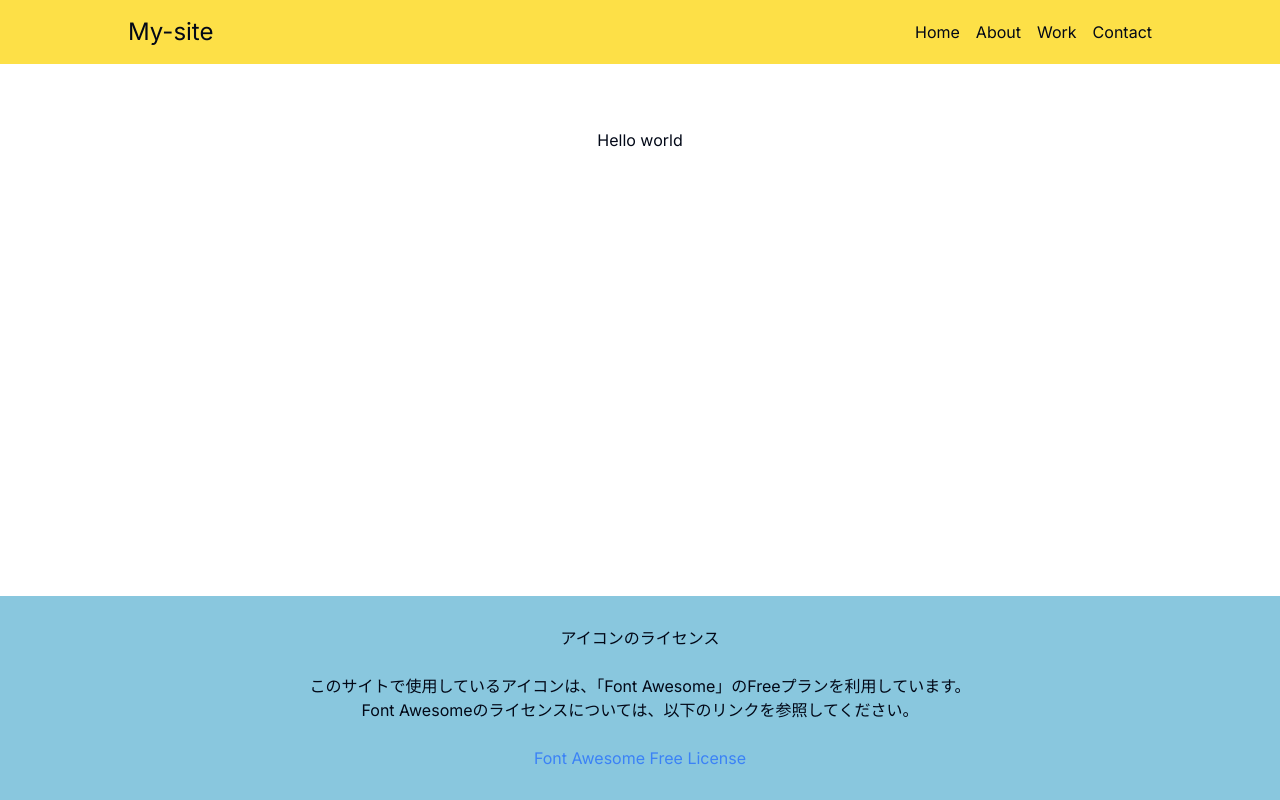
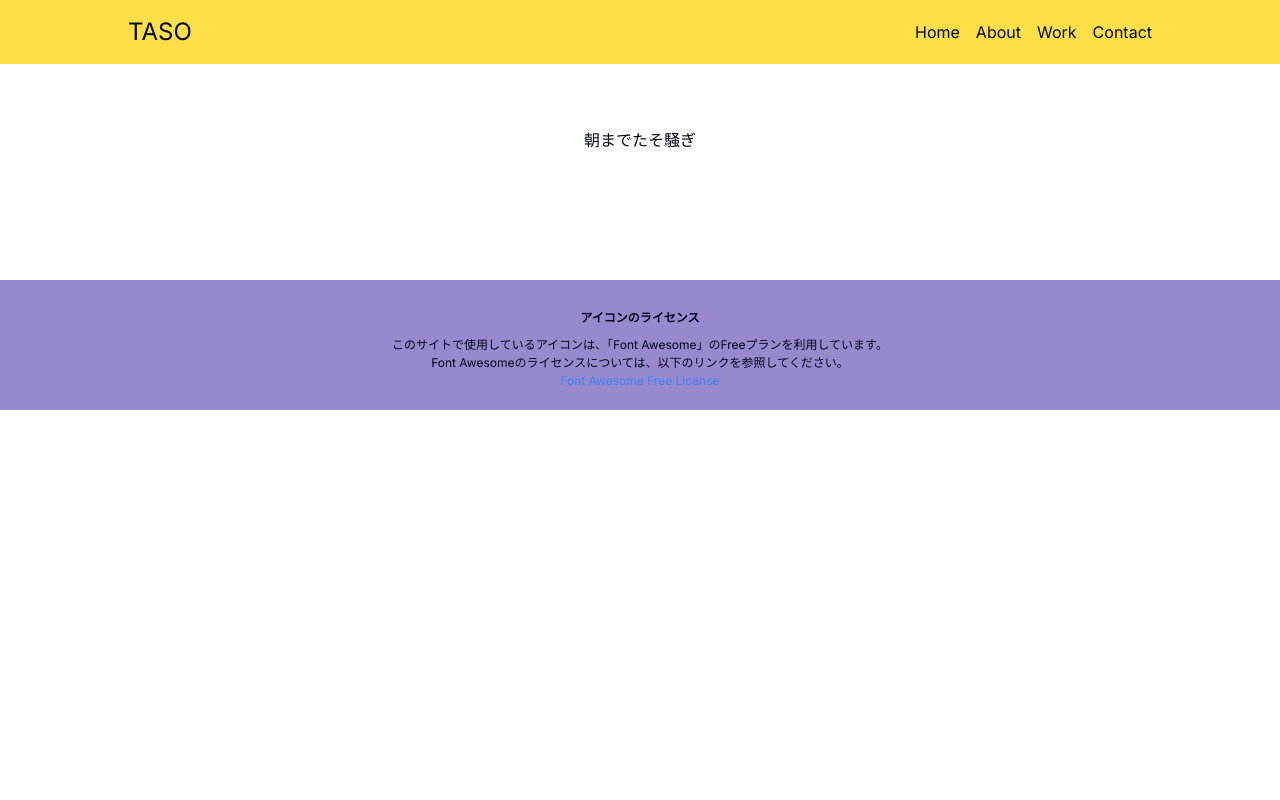
Before and after one commit to tasozo/my-site2, a Next.js app: page / in a window 1280 px wide. Built offline with nearby package versions, Linux system fonts and the light colour scheme.

Commit message:
とりあえず

```diff
--- a/src/app/about/page.js
+++ b/src/app/about/page.js
@@ -1,7 +1,9 @@
 export default function Page() {
   return (
     <>
-      <h2>about</h2>
+
+     background: linear-gradient(220.55deg, #B7DCFF 0%, #FFA4F6 100%);
+     <h1>about</h1>
     </>
   );
 }
--- a/src/app/globals.css
+++ b/src/app/globals.css
@@ -30,7 +30,7 @@
     --card-foreground: 222.2 84% 4.9%;
     --popover: 0 0% 100%;
     --popover-foreground: 222.2 84% 4.9%;
-    --primary: 270 100% 50%;
+    --primary: 282 47% 72%
     --primary-foreground: 210 40% 98%;
     --secondary: 210 40% 96.1%;
     --secondary-foreground: 222.2 47.4% 11.2%;
@@ -78,6 +78,7 @@
   }
 }
 
+
 @layer base {
   * {
     @apply border-border;
@@ -90,14 +91,17 @@
   }
 }
 
+footer{
+  font-size: 12px;
+  background-color: #8977c7de;
+  text-align: center;
+  padding: 20px 0;
+}
 
+h2{
+  font-size: 12px;
+}
 
-
-footer{
-  position: absolute;
-  bottom: 0;
-  width: 100%;
-  background-color: #89c7de;
-  text-align: center;
-  padding: 30px 0;
-}
+  html,body {
+    height: 100%
+  }
--- a/src/app/layout.js
+++ b/src/app/layout.js
@@ -20,13 +20,11 @@ export default function RootLayout({ children }) {
 
         <footer>
         <div>
-        <p>アイコンのライセンス</p>
-        <br />
+        <h2>アイコンのライセンス</h2>
         <p>このサイトで使用しているアイコンは、「Font Awesome」のFreeプランを利用しています。</p>
         <p>Font Awesomeのライセンスについては、以下のリンクを参照してください。</p>
-        <br />
         <Link href='https://fontawesome.com/license/free' className='text-blue-500'>
-          Font Awesome Free License
+        Font Awesome Free License
         </Link>
       </div>
       </footer>
--- a/src/app/page.js
+++ b/src/app/page.js
@@ -1,7 +1,7 @@
 export default function Home() {
   return (
     <main className="flex flex-col items-center justify-between p-24">
-      Hello world
+      <h1>朝までたそ騒ぎ</h1>
     </main>
   );
 }
--- a/src/components/common/CustomHeader.jsx
+++ b/src/components/common/CustomHeader.jsx
@@ -48,7 +48,7 @@ export default function CustomHeader() {
           <FaBars />
         </Button>
 
-        <h1 className='text-2xl hidden md:block'>My-site</h1>
+        <h1 className='text-2xl hidden md:block'>TASO</h1>
         <nav
           className={`
             hidden md:flex gap-4
```
